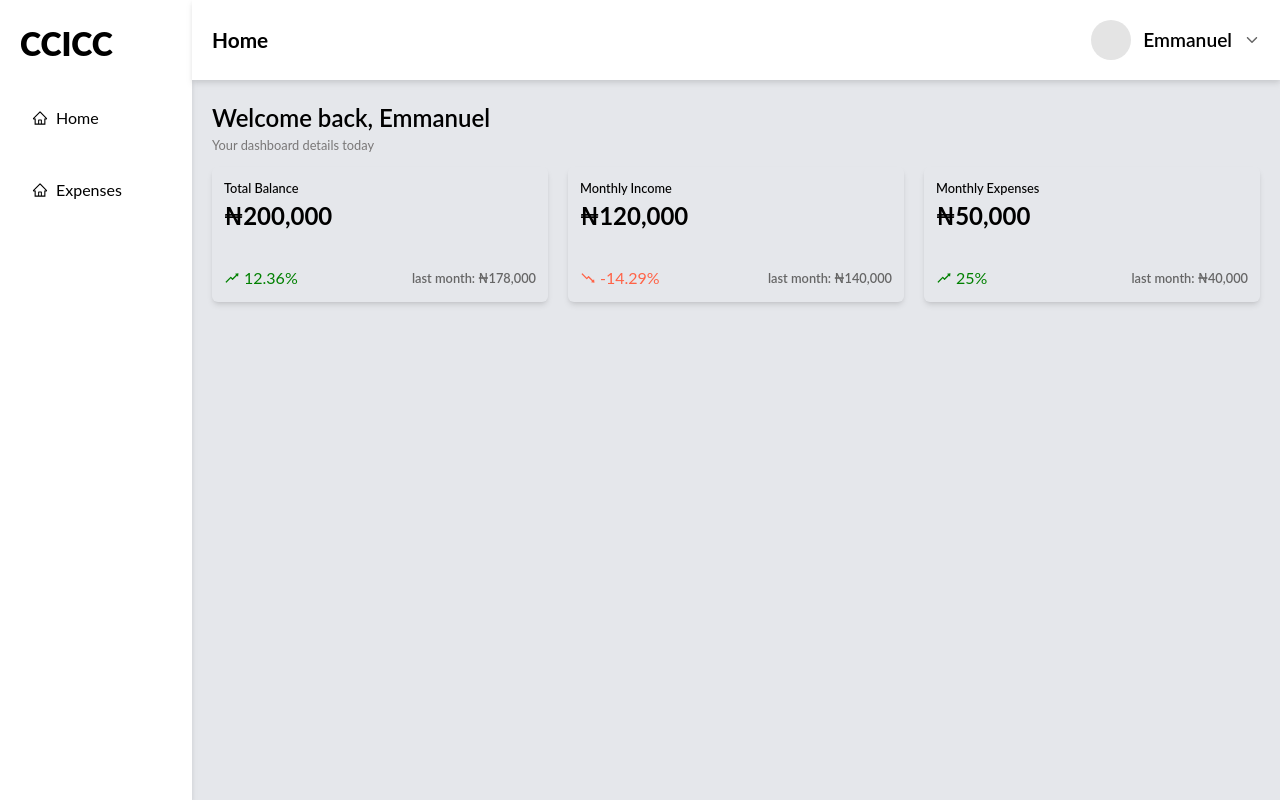
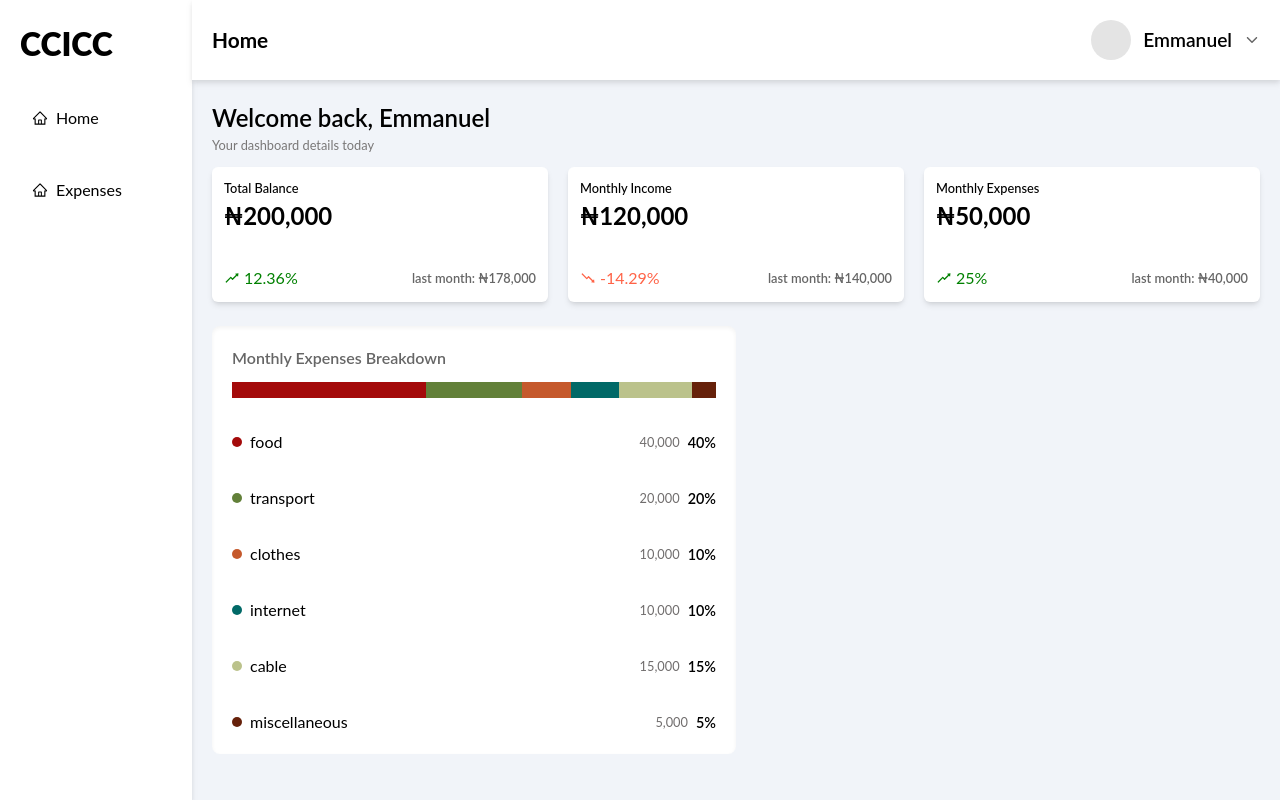
Before and after one commit to RahmanC/budget-system, a React (Create React App) app: page /budget in a window 1280 px wide. Built offline with nearby package versions, Linux system fonts and the light colour scheme.

Commit message:
monthly expenses breakdown

```diff
--- a/src/App.tsx
+++ b/src/App.tsx
@@ -3,7 +3,7 @@ import Router from "routes";
 
 function App() {
   return (
-    <div className="bg-gray-200 min-h-screen flex-1 ">
+    <div className="bg-[#f1f4f9] min-h-screen flex-1 ">
       <Router />
     </div>
   );
--- a/src/components/Card.tsx
+++ b/src/components/Card.tsx
@@ -27,7 +27,7 @@ const Card = (props: CardProps) => {
   }, [previous, value]);
 
   return (
-    <div className="shadow-md  p-3 w-1/3 rounded-md my-3">
+    <div className="shadow-md bg-white p-3 w-1/3 rounded-md my-3">
       <p className="font-[500] text-[0.8rem]">{label}</p>
       <p className="font-[700] text-[1.5rem]">
         ₦
--- /dev/null
+++ b/src/components/MonthlyExpenses.tsx
@@ -0,0 +1,55 @@
+import React from "react";
+import { monthlyExpenses } from "utils/mock";
+
+const MonthlyExpenses: React.FC = () => {
+  // Calculate the total monthly expenses amount
+  const totalExpenses = monthlyExpenses.reduce(
+    (total, expense) => total + expense.amount,
+    0
+  );
+
+  return (
+    <div className="bg-white shadow-inner w-1/2  p-5 rounded-lg flex flex-col">
+      <p className="font-[600] text-[1rem] text-[#666666] mb-3">
+        Monthly Expenses Breakdown
+      </p>
+      <div className="flex flex-row h-[1rem]">
+        {monthlyExpenses.map((expense) => (
+          <div
+            key={expense.id}
+            className=" text-transparent"
+            style={{
+              background: expense.color,
+              width: `${(expense.amount / totalExpenses) * 100}%`,
+            }}
+          >
+            <p>{expense.name}</p>
+          </div>
+        ))}
+      </div>
+      {monthlyExpenses.map((expense) => (
+        <div className="mt-[2rem] flex items-center justify-between">
+          <div className="flex items-center gap-2">
+            <div
+              className="w-[10px] h-[10px] rounded-full"
+              style={{ background: expense.color }}
+            ></div>
+            <p>{expense.name}</p>
+          </div>
+          <div className="flex items-center gap-2">
+            <p className="text-[#706d6d] text-[0.8rem]">
+              {expense.amount.toLocaleString(undefined, {
+                maximumFractionDigits: 2,
+              })}
+            </p>
+            <p className="font-[600] text-[0.9rem]">
+              {(expense.amount / totalExpenses) * 100}%
+            </p>
+          </div>
+        </div>
+      ))}
+    </div>
+  );
+};
+
+export default MonthlyExpenses;
--- a/src/pages/BudgetManager.tsx
+++ b/src/pages/BudgetManager.tsx
@@ -1,5 +1,7 @@
 import Card from "components/Card";
+import MonthlyExpenses from "components/MonthlyExpenses";
 import React, { useState } from "react";
+import { monthlyExpenses } from "utils/mock";
 import { Budget, Expense } from "utils/types";
 
 const BudgetManager: React.FC = () => {
@@ -20,6 +22,10 @@ const BudgetManager: React.FC = () => {
         <Card label="Monthly Income" value={120000} previous={140000} />
         <Card label="Monthly Expenses" value={50000} previous={40000} />
       </div>
+
+      <div className="my-3">
+        <MonthlyExpenses />
+      </div>
     </div>
   );
 };
--- /dev/null
+++ b/src/utils/mock.ts
@@ -0,0 +1,38 @@
+export const monthlyExpenses = [
+  {
+    id: 0,
+    name: "food",
+    color: "#a40a0a",
+    amount: 40000,
+  },
+  {
+    id: 1,
+    name: "transport",
+    color: "#628039",
+    amount: 20000,
+  },
+  {
+    id: 2,
+    name: "clothes",
+    color: "#c5592c",
+    amount: 10000,
+  },
+  {
+    id: 3,
+    name: "internet",
+    color: "#016967",
+    amount: 10000,
+  },
+  {
+    id: 4,
+    name: "cable",
+    color: "#bbc28b",
+    amount: 15000,
+  },
+  {
+    id: 5,
+    name: "miscellaneous",
+    color: "#66210a",
+    amount: 5000,
+  },
+];
```
Also changed, not shown: src/utils/types.ts (+7 -0 lines).
